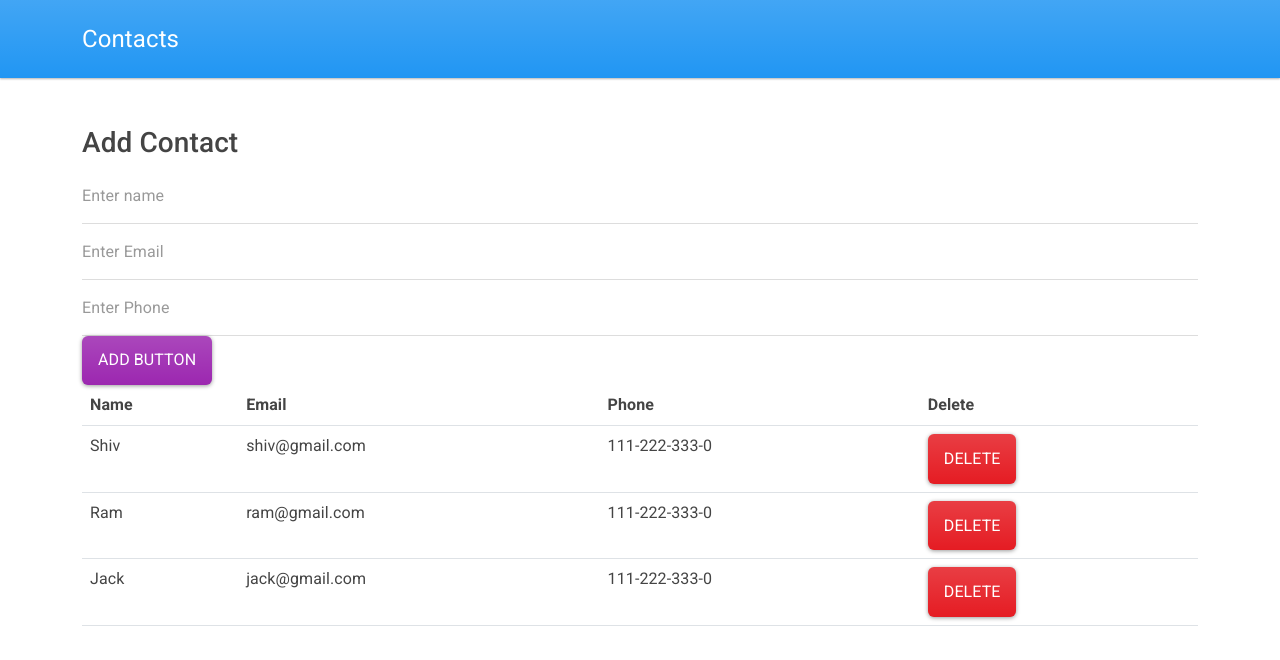
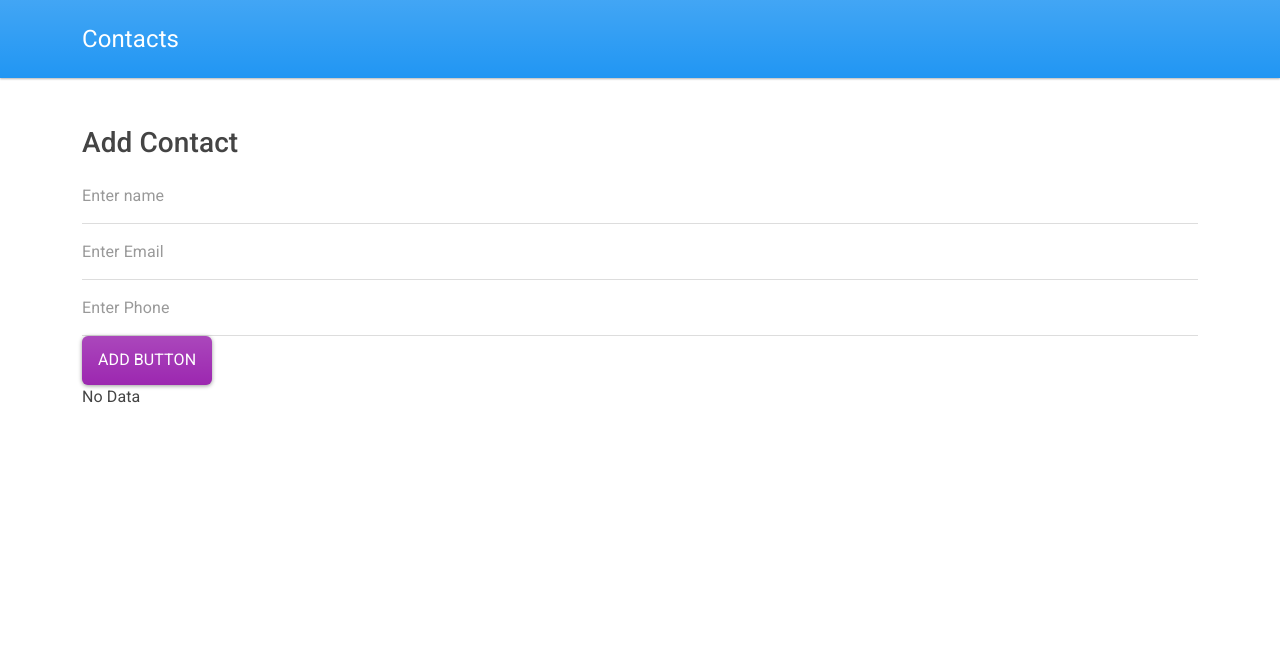
Before and after one commit to shivkumarprajapat/contextapp, a React (Create React App) app: page / in a window 1280 px wide. Shown: the top 660 px of the page. Built offline with nearby package versions, Linux system fonts and the light colour scheme.

Commit message:
React Hooks & Context (16) Adding Local Storage

```diff
--- a/src/Context/ContactData.js
+++ b/src/Context/ContactData.js
@@ -1,13 +1,16 @@
-import React, { createContext, useReducer } from 'react'
+import React, { createContext, useReducer, useEffect } from 'react'
 import { ContactReducer } from '../Reducer/ContactReducer'
 export const ContactData = createContext()
 
 function ContactDataProvider(props) {
-    const [contacts, dispatch] = useReducer(ContactReducer, [
-        { id: 1, name: "Shiv", email: "shiv@gmail.com", phone: "111-222-333-0" },
-        { id: 2, name: "Ram", email: "ram@gmail.com", phone: "111-222-333-0" },
-        { id: 3, name: "Jack", email: "jack@gmail.com", phone: "111-222-333-0" }
-    ])
+    const [contacts, dispatch] = useReducer(ContactReducer, [], () => {
+        const localData = localStorage.getItem('contacts')
+        return localData ? JSON.parse(localData) : []
+    })
+
+    useEffect(() => {
+        localStorage.setItem('contacts', JSON.stringify(contacts))
+    }, [contacts])
     return (
         <ContactData.Provider value={{ users: contacts, dispatch }}>
             {props.children}
--- a/src/components/ContactForm.js
+++ b/src/components/ContactForm.js
@@ -10,7 +10,7 @@ const ContactForm = () => {
 
     const addNewContact = (e) => {
         e.preventDefault();
-        dispatch({ type:"ADD_CONTACT",newContact: {id: uuidv4(), name: name, email: email, phone: phone} })
+        dispatch({ type: "ADD_CONTACT", newContact: { id: uuidv4(), name: name, email: email, phone: phone } })
         resetName();
         resetEmail();
         resetPhone();
@@ -30,7 +30,7 @@ const ContactForm = () => {
                 <input type="text" name='phone' className='form-control' placeholder='Enter Phone' value={phone} onChange={setPhone} />
             </div>
             <div className="form-group">
-                <input type="submit" name='phone' className='btn btn-info btn-block' value="Add Button"/>
+                <input type="submit" name='phone' className='btn btn-info btn-block' value="Add Button" />
             </div>
         </form>
     )
```
